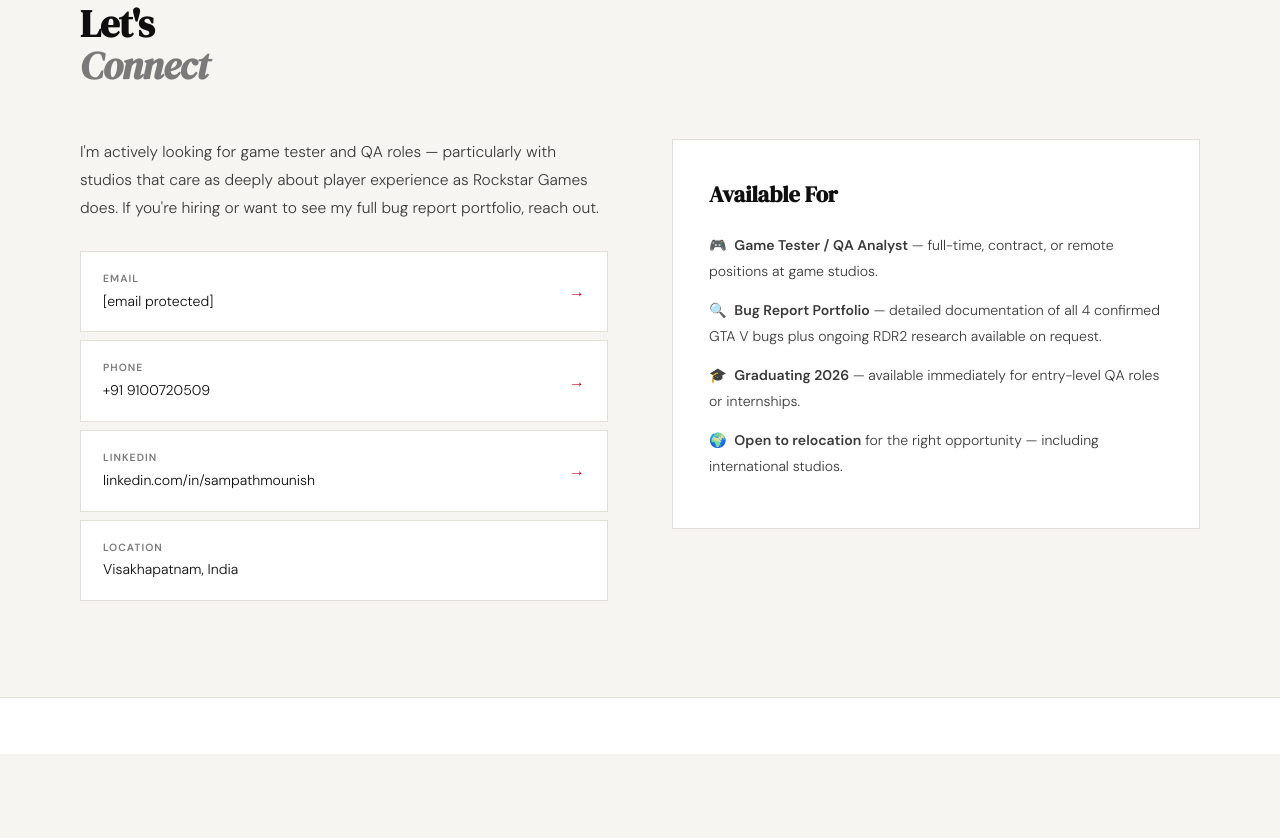
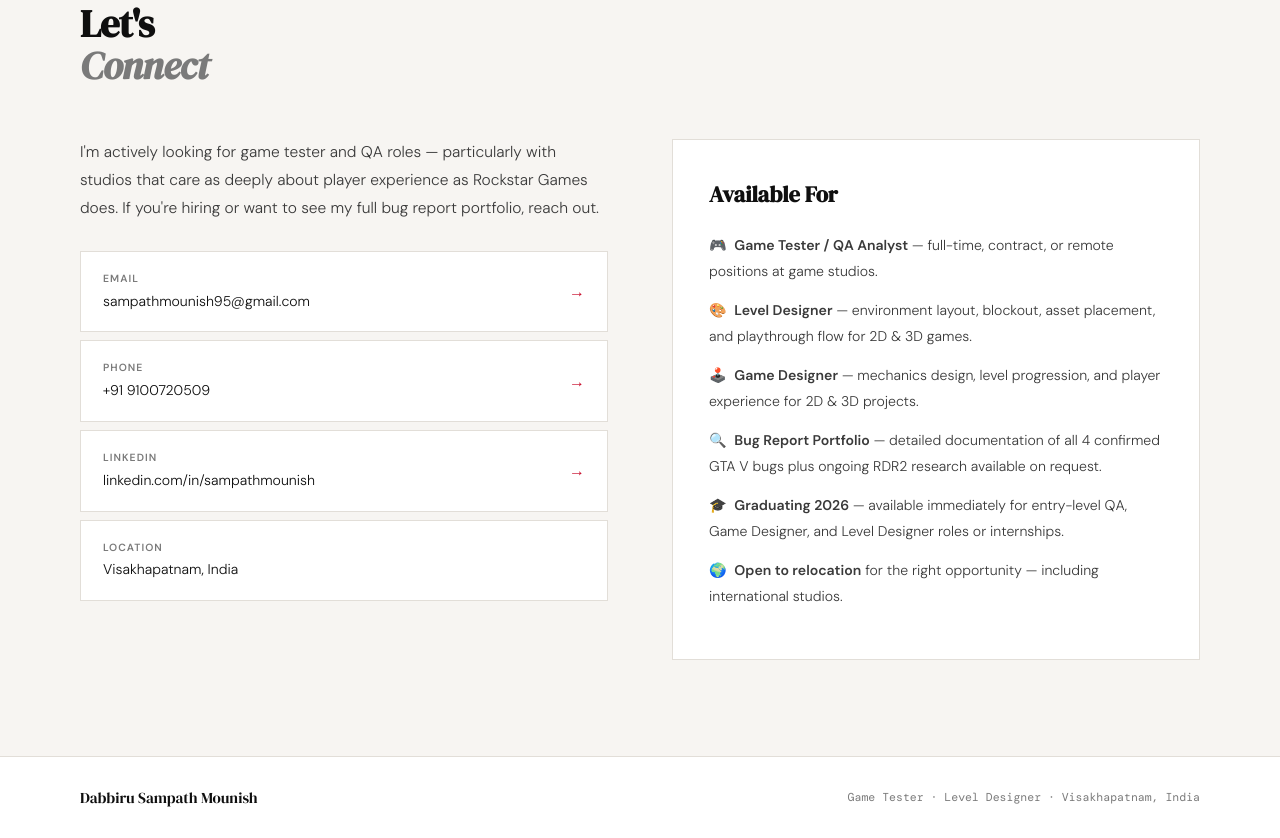
Before and after one commit to sampathmounish95/Sampath_Mounish_Portfolio, a plain HTML site: page index.html in a window 1280 px wide. Shown: the part 5544-6382 px from the top of the page. Before the commit the page ends 6298 px from the top, so only its background shows below. Drawn offline with nearby package versions, Linux system fonts and the light colour scheme.

Commit message:
index.html

```diff
--- a/index.html
+++ b/index.html
@@ -406,8 +406,8 @@
     <div>
       <p class="contact-intro">I'm actively looking for game tester and QA roles — particularly with studios that care as deeply about player experience as Rockstar Games does. If you're hiring or want to see my full bug report portfolio, reach out.</p>
       <div class="contact-links">
-        <a class="contact-link" href="/cdn-cgi/l/email-protection#5023313d203124383d3f253e392338696510373d31393c7e333f3d">
-          <div><p class="cl-type">Email</p><p class="cl-val"><span class="__cf_email__" data-cfemail="3c4f5d514c5d485451534952554f5405097c5b515d5550125f5351">[email&#160;protected]</span></p></div>
+        <a class="contact-link" href="mailto:sampathmounish95@gmail.com">
+          <div><p class="cl-type">Email</p><p class="cl-val">sampathmounish95@gmail.com</p></div>
           <span class="cl-arrow">→</span>
         </a>
         <a class="contact-link" href="tel:+919100720509">
@@ -427,8 +427,10 @@
       <h3 class="avail-title">Available For</h3>
       <div class="avail-body">
         <p>🎮 &nbsp;<strong>Game Tester / QA Analyst</strong> — full-time, contract, or remote positions at game studios.</p>
+        <p>🎨 &nbsp;<strong>Level Designer</strong> — environment layout, blockout, asset placement, and playthrough flow for 2D &amp; 3D games.</p>
+        <p>🕹️ &nbsp;<strong>Game Designer</strong> — mechanics design, level progression, and player experience for 2D &amp; 3D projects.</p>
         <p>🔍 &nbsp;<strong>Bug Report Portfolio</strong> — detailed documentation of all 4 confirmed GTA V bugs plus ongoing RDR2 research available on request.</p>
-        <p>🎓 &nbsp;<strong>Graduating 2026</strong> — available immediately for entry-level QA roles or internships.</p>
+        <p>🎓 &nbsp;<strong>Graduating 2026</strong> — available immediately for entry-level QA, Game Designer, and Level Designer roles or internships.</p>
         <p>🌍 &nbsp;<strong>Open to relocation</strong> for the right opportunity — including international studios.</p>
       </div>
     </div>
@@ -437,4 +439,9 @@
 
 <!-- FOOTER -->
 <footer>
-  <span class="footer-name
+  <span class="footer-name">Dabbiru Sampath Mounish</span>
+  <span class="footer-copy">Game Tester · Level Designer · Visakhapatnam, India</span>
+</footer>
+
+</body>
+</html>
```
